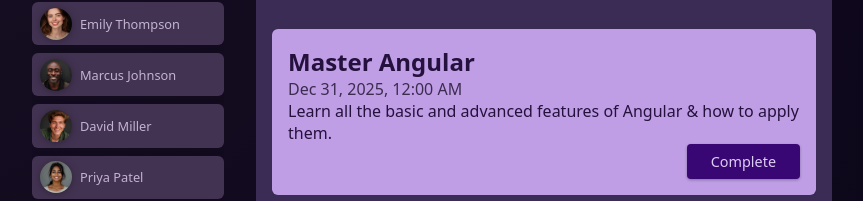
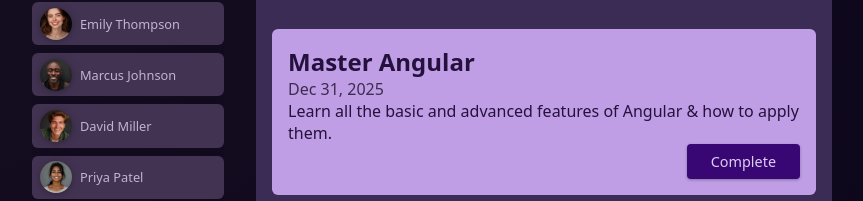
Before and after one commit to AntonOshurek/angular-learn, an Angular app in the folder first/: page / in a window 1280 px wide. Both pictures are taken after a click on the button "Jasmine Washington". Shown: the part 319-520 px from the top of the page, without its empty margins (208-1071 px from the left). Built offline with nearby package versions, Linux system fonts and the light colour scheme.

Commit message:
add date pipe

```diff
--- a/first/src/app/components/tasks/task/task.component.html
+++ b/first/src/app/components/tasks/task/task.component.html
@@ -2,7 +2,7 @@
   <article>
     <h2>{{task.title}}</h2>
 
-    <time datetime="task.dueDate">{{transformedDateForView}}</time>
+    <time [attr.datetime]="task.dueDate">{{task.dueDate | date}}</time>
     <p>{{task.summary}}</p>
     <p class="actions">
       <button (click)="onCompleteTask()">Complete</button>
--- a/first/src/app/components/tasks/task/task.component.ts
+++ b/first/src/app/components/tasks/task/task.component.ts
@@ -1,4 +1,5 @@
 import { Component, EventEmitter, Input, Output } from '@angular/core';
+import { DatePipe } from '@angular/common';
 //TYPES
 import type { IDummyTask } from '../../../data/dummy-tasks';
 import { CardComponent } from '../../shared/card/card.component';
@@ -8,26 +9,12 @@
   standalone: true,
   templateUrl: './task.component.html',
   styleUrl: './task.component.css',
-  imports: [CardComponent],
+  imports: [CardComponent, DatePipe],
 })
 export class TaskComponent {
   @Input({ required: true }) task: IDummyTask;
   @Output() complete = new EventEmitter<string>();
 
-  get transformedDateForView(): string {
-    if (this.task.dueDate) {
-      const dt = new Date(this.task.dueDate);
-      const options: Intl.DateTimeFormatOptions = {
-        dateStyle: 'medium',
-        timeStyle: 'short',
-        timeZone: 'UTC',
-      };
-      return Intl.DateTimeFormat('en-EN', options).format(dt);
-    } else {
-      return '';
-    }
-  }
-
   onCompleteTask() {
     this.complete.emit(this.task.id);
   }
```
